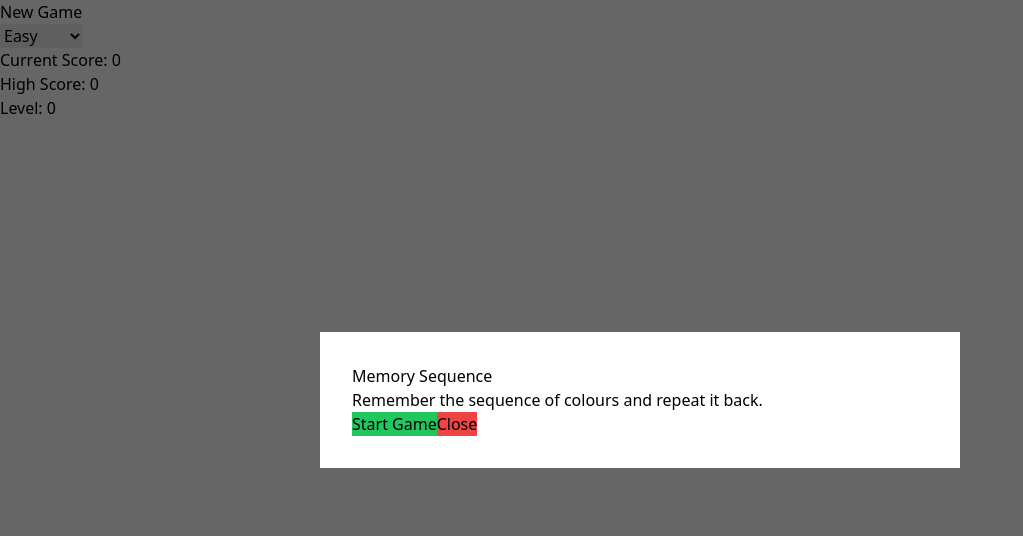
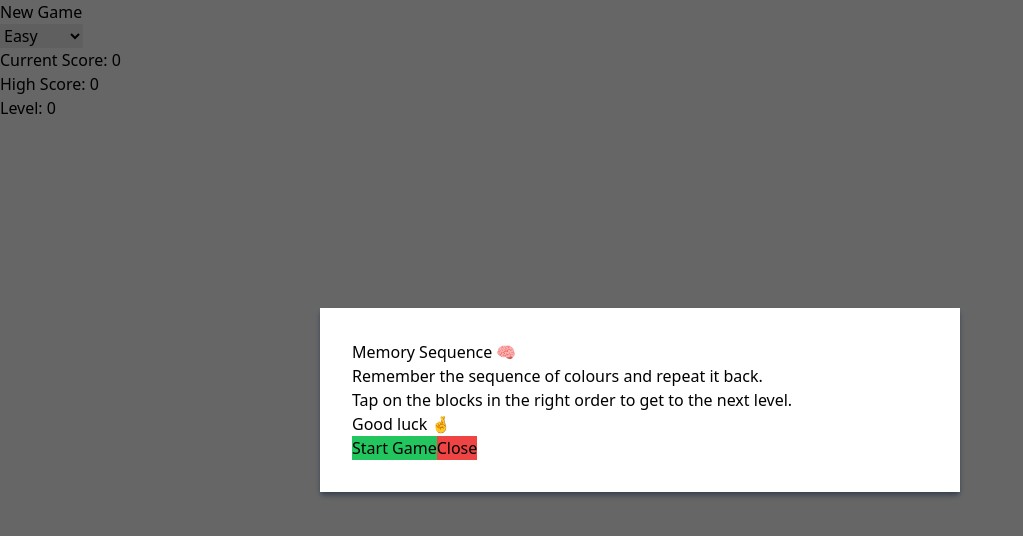
Before and after one commit to johnhalsey/games, a Nuxt app: page /memory-sequence in a window 1280 px wide. Shown: the top 536 px of the page, without its empty margins (0-1023 px from the left). Built offline with nearby package versions, Linux system fonts and the light colour scheme.

Commit message:
modal updates

```diff
--- a/assets/css/modal.css
+++ b/assets/css/modal.css
@@ -26,7 +26,9 @@
 	h-auto
 	bg-white
 	p-8
-	overflow-hidden;
+	overflow-hidden
+	shadow-md
+	shadow-gray-700;
 }
 
 .modal.show {
--- a/components/MemoryGame/StartGameModal.vue
+++ b/components/MemoryGame/StartGameModal.vue
@@ -5,11 +5,13 @@
 		<div class="modal"
 				 :class="{'show': show}"
 		>
-			<h1 class="text-3xl font-bold mb-4">Memory Sequence</h1>
-			<p class="text-xl mb-4">Remember the sequence of colours and repeat it back.</p>
-			<div class="flex justify-center items-center w-full">
+			<h1 class="text-3xl font-bold mb-4">Memory Sequence 🧠</h1>
+			<p class="text-xl mb-4">Remember the sequence of colours and repeat it back. </p>
+			<p class="text-xl mb-4">Tap on the blocks in the right order to get to the next level. </p>
+		<p class="text-xl mb-4">Good luck 🤞</p>
+			<div class="flex w-full">
 				<button
-						class="bg-green-500 hover:bg-green-700 text-white font-bold py-2 px-4 rounded mr-4"
+						class="bg-green-500 hover:bg-green-700 text-white font-bold py-2 px-4 rounded mr-4 mr-auto"
 						@click="startGame"
 				>
 					Start Game
```
